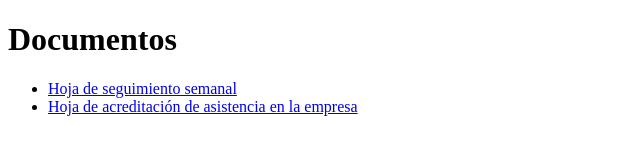
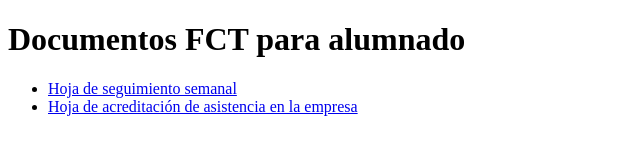
Before and after one commit to profeInformatica101/fct, a plain HTML site: page index.html in a window 1280 px wide. Shown: the whole page, without its empty margins (0-640 px from the left). Drawn offline with Linux system fonts and the light colour scheme.

```diff
--- a/index.html
+++ b/index.html
@@ -7,7 +7,7 @@
     <title>FCT</title>
 </head>
 <body>
-    <h1>Documentos</h1>
+    <h1>Documentos FCT para alumnado</h1>
     <ul>
         <li><a href="recursos/04 - Hoja de seguimiento semanal.pdf">Hoja de seguimiento semanal</a></li>
         <li><a href="recursos/05 - Modelo_de_acreditacion_de_asistencia_a_la_empresa_FCT.pdf">Hoja de acreditación de asistencia en la empresa</a></li>
```
